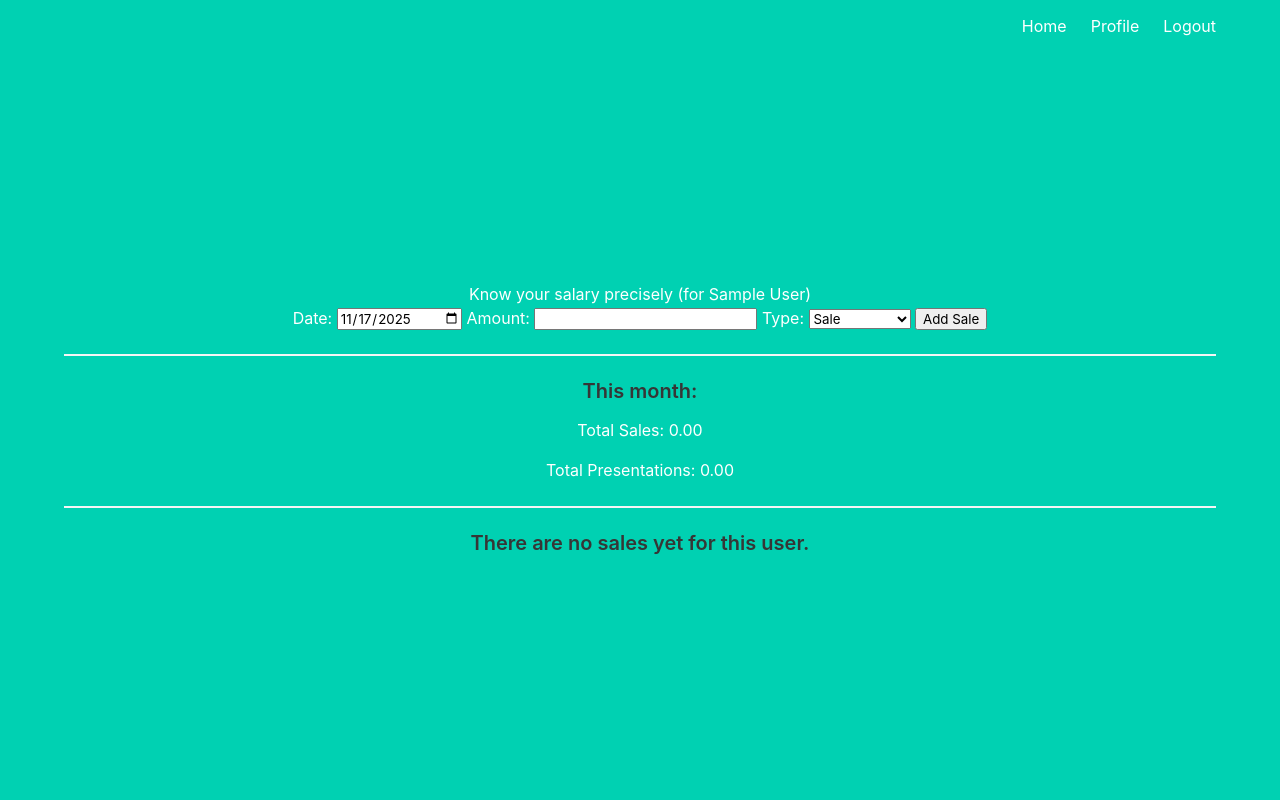
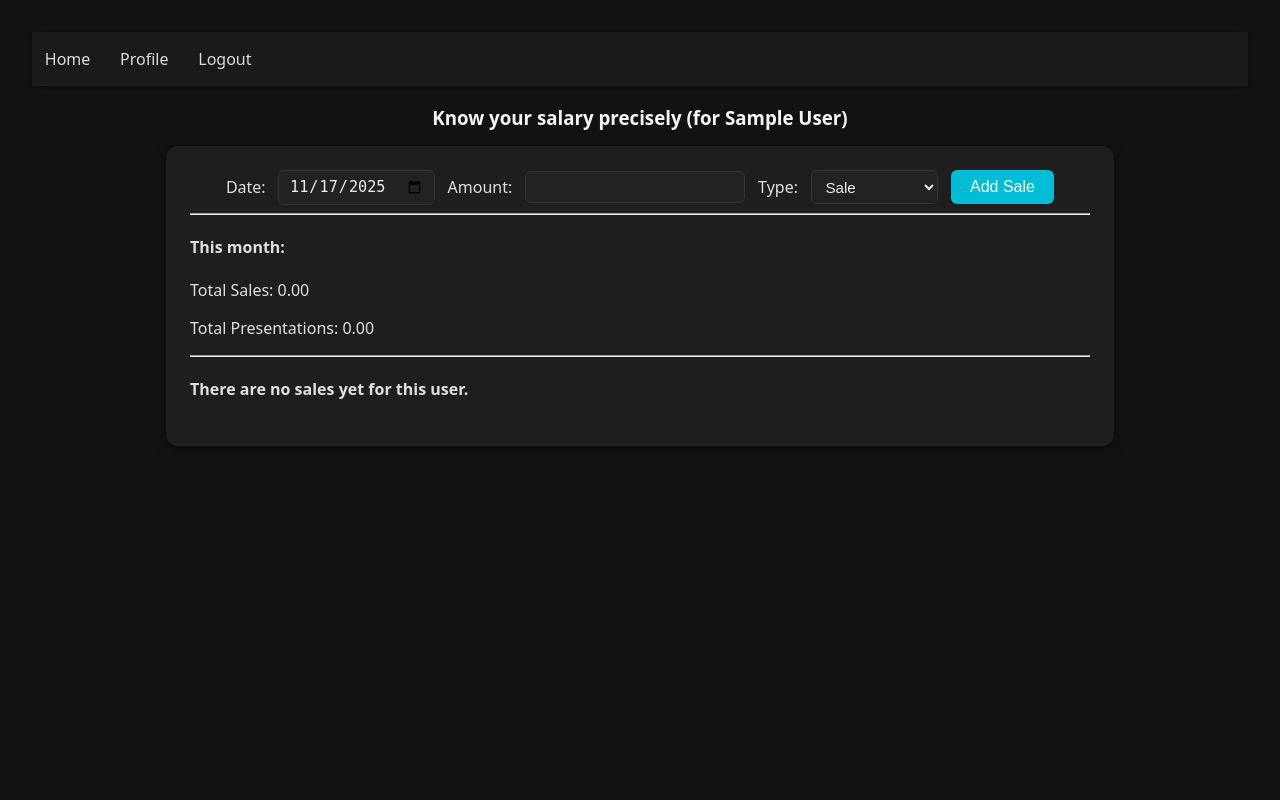
Before and after one commit to fugu69/ultima-finance, a Flask app: page / in a window 1280 px wide. Run offline with Flask 3, Linux system fonts and the light colour scheme; the visitor is signed in with stand-in values (Sample User, id 1); data that the repository does not hold is empty.

```diff
--- /dev/null
+++ b/app/static/css/main.css
@@ -0,0 +1,148 @@
+/* === GLOBAL === */
+body {
+	font-family: system-ui, -apple-system, "Segoe UI", Roboto, sans-serif;
+	background-color: #121212;
+	color: #e0e0e0;
+	margin: 0;
+	padding: 2rem;
+}
+
+h1, h3 {
+	text-align: center;
+	margin-bottom: 1rem;
+	color: #f5f5f5;
+}
+
+.content {
+	max-width: 900px;
+	margin: 0 auto;
+	background: #1e1e1e;
+	padding: 1.5rem;
+	border-radius: 12px;
+	box-shadow: 0 2px 12px rgba(0, 0, 0, 0.6);
+}
+
+/* === NAVBAR === */
+.navbar {
+	background-color: #1a1a1a;
+	padding: 1rem 0;
+	box-shadow: 0 1px 6px rgba(0, 0, 0, 0.5);
+}
+
+.navbar a {
+	color: #ddd;
+	margin: 0 0.8rem;
+	font-weight: 500;
+	text-decoration: none;
+	transition: color 0.2s ease;
+}
+
+.navbar a:hover {
+	color: #00bcd4;
+}
+
+/* === TABLES === */
+table {
+	width: 100%;
+	border-collapse: collapse;
+	margin-bottom: 1.5rem;
+}
+
+th, td {
+	padding: 0.75rem 1rem;
+	text-align: left;
+	border-bottom: 1px solid #2c2c2c;
+}
+
+th {
+	background-color: #252525;
+	font-weight: 600;
+	color: #e0e0e0;
+}
+
+tr:hover {
+	background-color: #1f1f1f;
+}
+
+td:last-child {
+	text-align: center;
+}
+
+/* === LINKS === */
+a {
+	color: #00bcd4;
+	text-decoration: none;
+}
+
+a:hover {
+	text-decoration: underline;
+}
+
+/* === FORMS === */
+.sale-form {
+	display: flex;
+	flex-wrap: wrap;
+	align-items: center;
+	gap: 0.8rem;
+	justify-content: center;
+}
+
+.sale-form label {
+	font-weight: 500;
+}
+
+.sale-form input,
+.sale-form select {
+	padding: 0.4rem 0.6rem;
+	border: 1px solid #333;
+	border-radius: 6px;
+	font-size: 0.95rem;
+	background-color: #222;
+	color: #eee;
+}
+
+.sale-form button {
+	background-color: #00bcd4;
+	color: #fff;
+	padding: 0.5rem 1.2rem;
+	border: none;
+	border-radius: 6px;
+	cursor: pointer;
+	font-size: 1rem;
+	transition: background-color 0.2s ease, transform 0.1s ease;
+}
+
+.sale-form button:hover {
+	background-color: #0097a7;
+	transform: scale(1.02);
+}
+
+/* === ALERTS === */
+.alert {
+	padding: 1rem;
+	margin-bottom: 1rem;
+	border-radius: 8px;
+}
+
+.alert-success {
+	background-color: #1b5e20;
+	color: #a5d6a7;
+}
+
+.alert-error {
+	background-color: #b71c1c;
+	color: #ffcdd2;
+}
+
+/* === UTILITIES === */
+.text-center {
+	text-align: center;
+}
+
+.mt-2 {
+	margin-top: 1rem;
+}
+
+.mt-4 {
+	margin-top: 2rem;
+}
--- a/app/templates/base.html
+++ b/app/templates/base.html
@@ -6,7 +6,7 @@
     <meta http-equiv="X-UA-Compatible" content="IE=edge">
     <meta name="viewport" content="width=device-width, initial-scale=1">
     <title>Flask Auth Example</title>
-    <link rel="stylesheet" href="https://cdnjs.cloudflare.com/ajax/libs/bulma/0.7.2/css/bulma.min.css" />
+    <link rel="stylesheet" href="{{ url_for('static', filename='css/main.css') }}">
 </head>
 
 <body>
```
Also changed, not shown: README.md.
